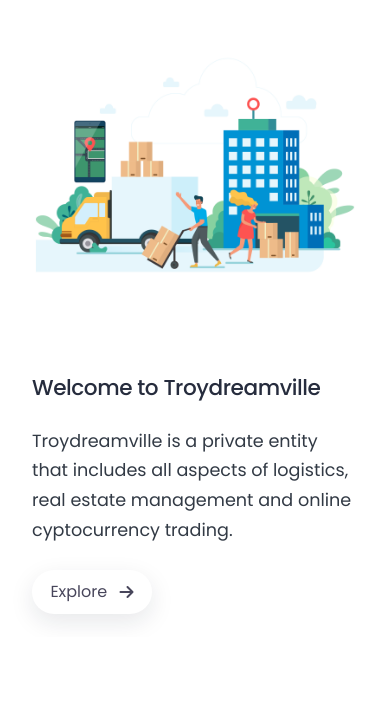
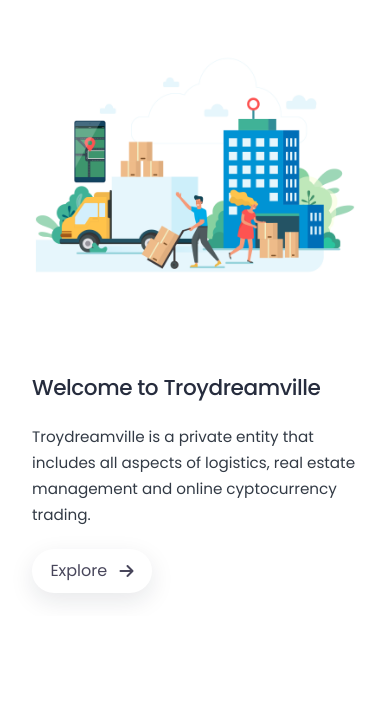
Before and after one commit to jaulf/jaulf.github.io, a plain HTML site: page homepage.html in a window 390 px wide. Shown: the part 74-783 px from the top of the page. Drawn offline with Linux system fonts and the light colour scheme.

Commit message:
latest commit by 1.01pm

```diff
--- a/css/index.css
+++ b/css/index.css
@@ -2342,7 +2342,7 @@ video {
 }
 
 .haed-on > p {
-    font-size: 1.1em;
+    font-size: .95rem;
 }
 
 .haed-on > div > a > i {
```
